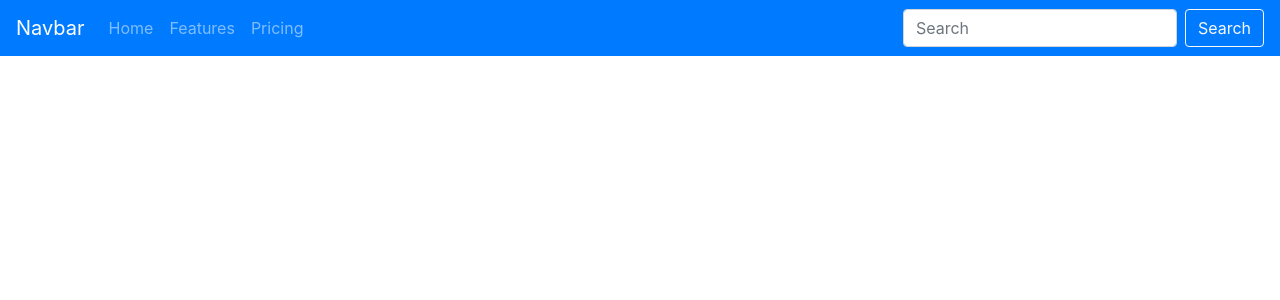
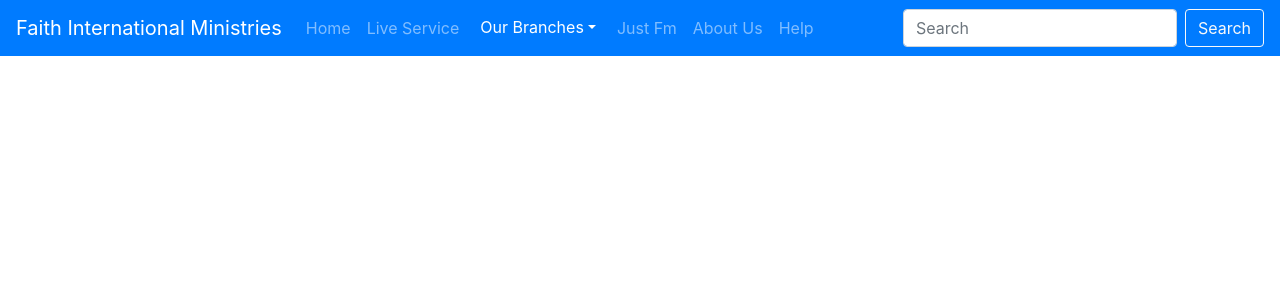
Before and after one commit to collinskoech11/FIM-NEXT-2, a Next.js app in the folder fim-next/: page / in a window 1280 px wide. Shown: the top 300 px of the page. Built offline with nearby package versions, Linux system fonts and the light colour scheme.

Commit message:
app update

```diff
--- a/fim-next/components/NavPage.js
+++ b/fim-next/components/NavPage.js
@@ -1,15 +1,28 @@
 import React from 'react'
-import {Navbar, Nav, Form, FormControl, Button } from 'react-bootstrap'
+import {Navbar, Nav, Form, FormControl, Button, Dropdown } from 'react-bootstrap'
 
 const NavPage = () => {
     return (
         <>
             <Navbar bg="primary" variant="dark">
-                <Navbar.Brand href="#home">Navbar</Navbar.Brand>
+                <Navbar.Brand href="#home">Faith International Ministries</Navbar.Brand>
                 <Nav className="mr-auto">
                 <Nav.Link href="#home">Home</Nav.Link>
-                <Nav.Link href="#features">Features</Nav.Link>
-                <Nav.Link href="#pricing">Pricing</Nav.Link>
+                <Nav.Link href="#features">Live Service</Nav.Link>
+                <Dropdown>
+                    <Dropdown.Toggle variant="primary" id="dropdown-basic">
+                        Our Branches
+                    </Dropdown.Toggle>
+
+                    <Dropdown.Menu>
+                        <Dropdown.Item href="#/action-1">Action</Dropdown.Item>
+                        <Dropdown.Item href="#/action-2">Another action</Dropdown.Item>
+                        <Dropdown.Item href="#/action-3">Something else</Dropdown.Item>
+                    </Dropdown.Menu>
+                </Dropdown>
+                <Nav.Link href="#features">Just Fm</Nav.Link>
+                <Nav.Link href="#features">About Us </Nav.Link>
+                <Nav.Link href="#features">Help</Nav.Link>
                 </Nav>
                 <Form inline>
                 <FormControl type="text" placeholder="Search" className="mr-sm-2" />
```
